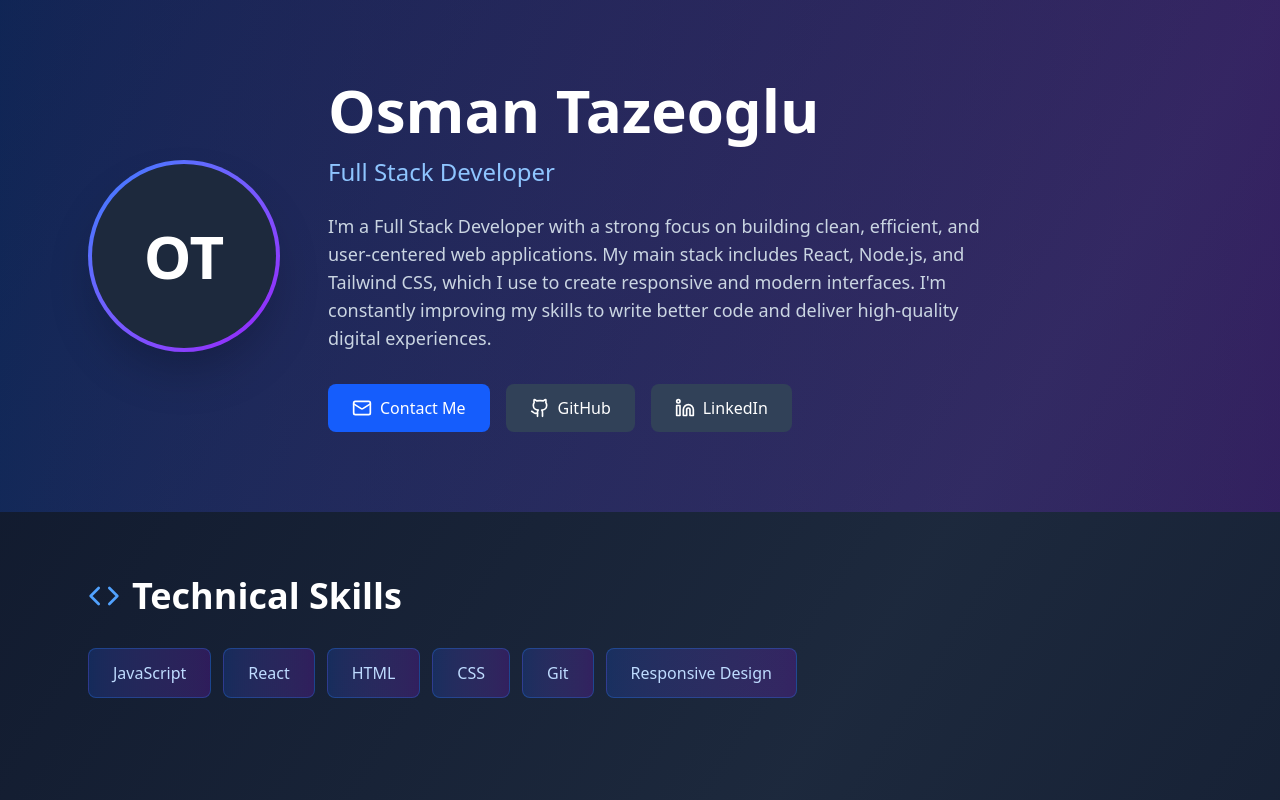
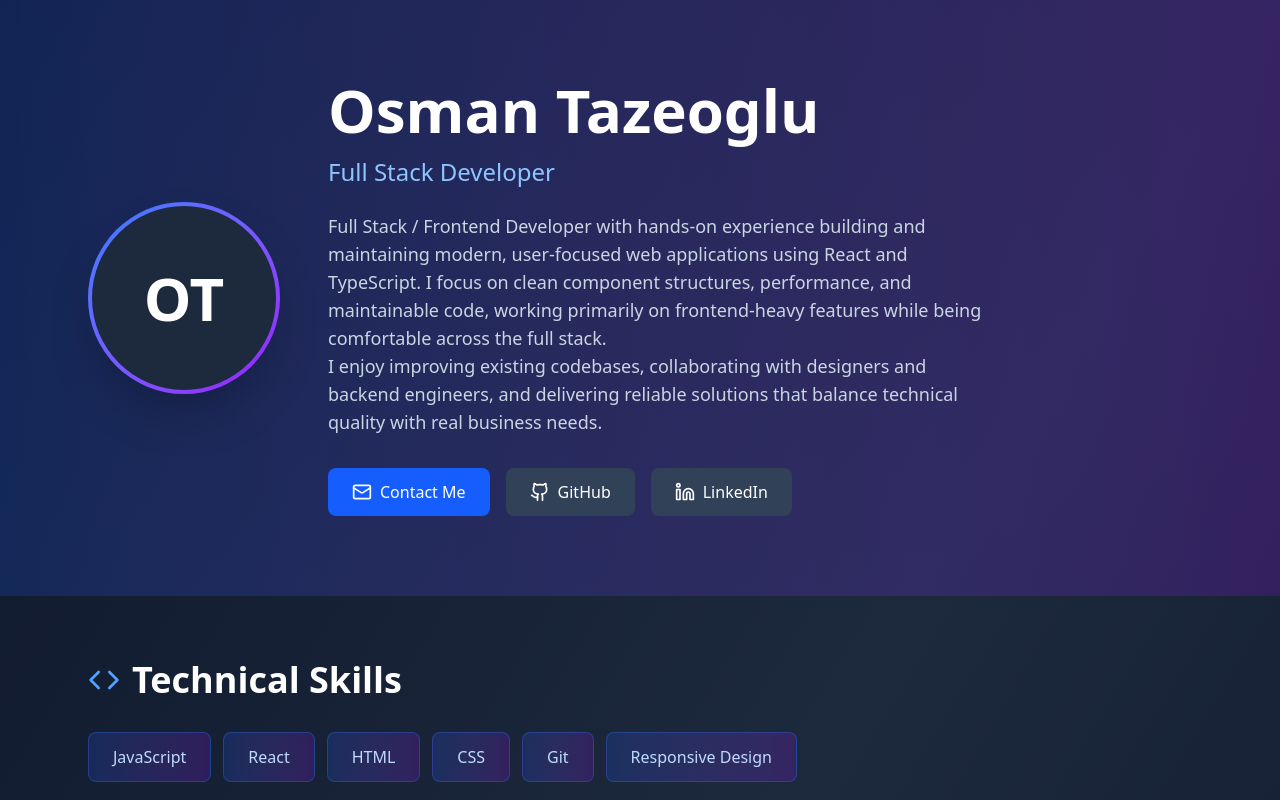
Before and after one commit to osmantazeoglu/Portfolio-website, a React (Vite) app: page / in a window 1280 px wide. Shown: the top 800 px of the page. Built offline with nearby package versions, Linux system fonts and the light colour scheme.

Commit message:
Revise portfolio description to reflect updated skills and focus on frontend development, emphasizing experience with React and TypeScript, and collaboration with design and backend teams.

```diff
--- a/src/component/portfolio.jsx
+++ b/src/component/portfolio.jsx
@@ -101,12 +101,17 @@ export default function Portfolio() {
                 Full Stack Developer
               </p>
               <p className="text-lg text-slate-300 mb-8 max-w-2xl">
-                I'm a Full Stack Developer with a strong focus on building
-                clean, efficient, and user-centered web applications. My main
-                stack includes React, Node.js, and Tailwind CSS, which I use to
-                create responsive and modern interfaces. I'm constantly
-                improving my skills to write better code and deliver
-                high-quality digital experiences.
+                Full Stack / Frontend Developer with hands-on experience
+                building and maintaining modern, user-focused web applications
+                using React and TypeScript. I focus on clean component
+                structures, performance, and maintainable code, working
+                primarily on frontend-heavy features while being comfortable
+                across the full stack.
+                <br></br>
+                I enjoy improving existing codebases,
+                collaborating with designers and backend engineers, and
+                delivering reliable solutions that balance technical quality
+                with real business needs.
               </p>
               <div className="flex flex-wrap gap-4 justify-center md:justify-start">
                 <a
```
